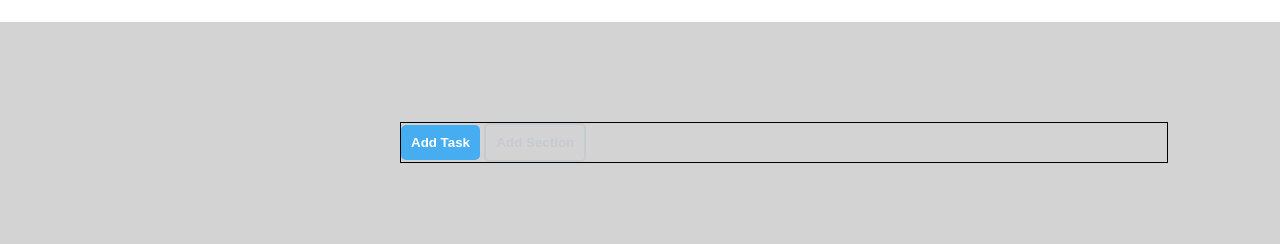
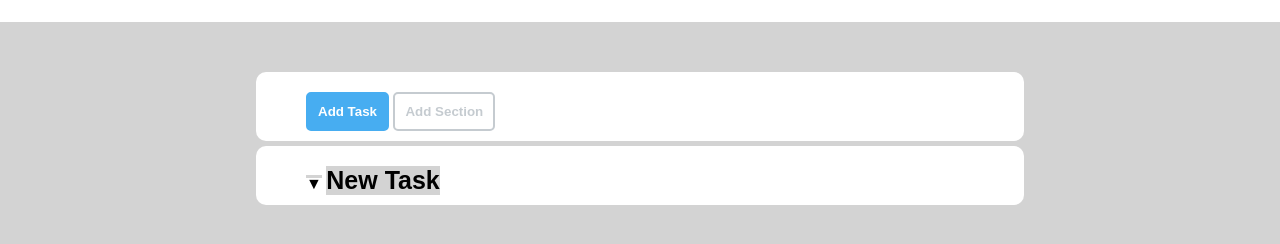
Before and after one commit to LorenzoTorelli/html-css-toboolist, a plain HTML site: page index.html in a window 1280 px wide. Shown: the part 78-322 px from the top of the page. Drawn offline with Linux system fonts and the light colour scheme.

Commit message:
inizio-sezione-principale

```diff
--- a/css/style.css
+++ b/css/style.css
@@ -13,7 +13,7 @@ header {
     height: 100px;
     padding: 15px;
     background-color: white;
-
+    margin-bottom: 50px;
 }
 #image {
     height: 60px;
@@ -33,15 +33,18 @@ header h1 {
 
 /* ******* main ******* */
 .container {
-    margin-top: 100px;
+    margin: auto;
     width: 60%;
-    margin-left: 400px;
-    background-color: black;
 }
 
-.sezione-1 {
-    border: 1px black solid;
+.sezione {
+    margin-top: 5px;
+    background-color: white;
+    padding: 20px 50px 10px;
+    border-radius: 10px;
 }
+
+/* ******* bottoni ******* */
 .btn {
     padding: 10px;
     border-radius: 5px;
@@ -51,11 +54,24 @@ header h1 {
 .blue {
     color: white;
     background-color: RGB(71,173,241);
-    border: 0px ;
+    border: 2px RGB(71,173,241) solid;
+
 }
 .grey {
     color: RGB(197,203,208);
     border: 2px RGB(197,203,208) solid;
+    background-color: white;
 }
+/* ******* fine bottoni ******* */
 
+.symbol {
+    height: 3px;
+    display: inline-block;
+
+}
+.section-title {
+    display: inline-block;
+    font-size: 25px;
+    font-weight: bold;
+}
 /* ******* fine main ******* */
--- a/index.html
+++ b/index.html
@@ -18,9 +18,17 @@
     <!-- inizio main  -->
     <div class="container">
         <main>
-            <div class="sezione-1">
+            <!-- bottoni -->
+            <div class="sezione">
                 <button class="btn blue">Add Task</button>
                 <button class="btn grey">Add Section</button>
+            </div>
+
+            <!-- sezione principale -->
+            <div class="sezione">
+                <!-- new task  -->
+                <div class="symbol">&#9660;</div>
+                <div class="section-title">New Task</div>
             </div>
         </main>
     </div>
```
